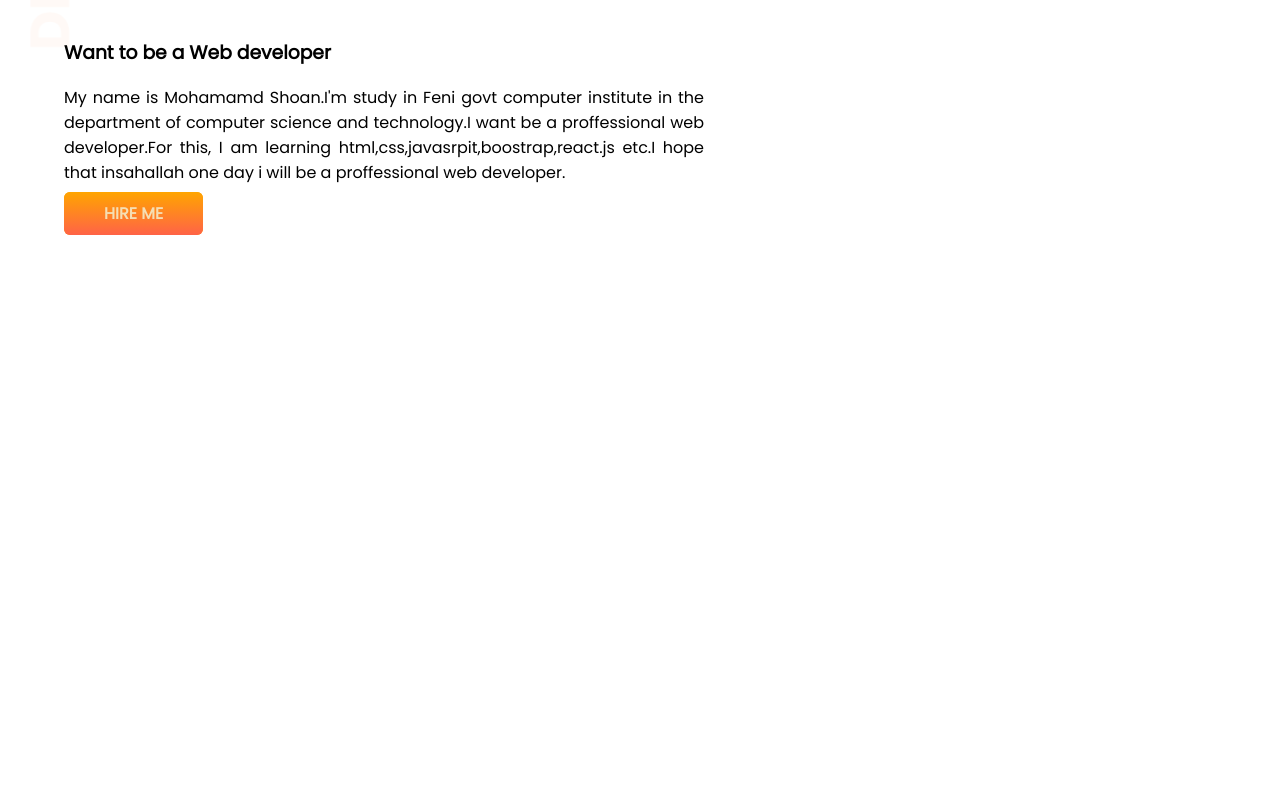
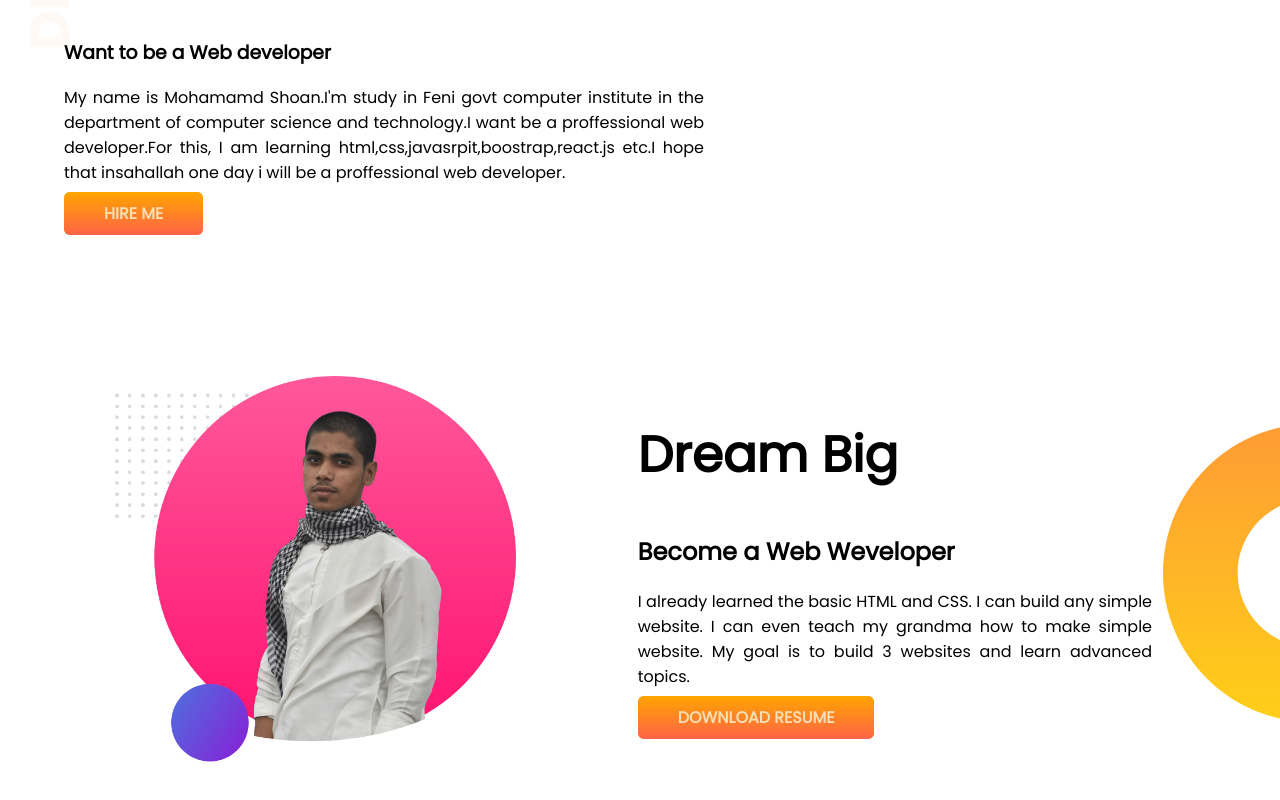
Before and after one commit to shaonmohammad/developer.portfolio, a plain HTML site: page index.html in a window 1280 px wide. Shown: the part 312-1112 px from the top of the page. Before the commit the page ends 800 px from the top, so only its background shows below. Drawn offline with Linux system fonts and the light colour scheme.

Commit message:
second part

```diff
--- a/index.html
+++ b/index.html
@@ -34,6 +34,20 @@
             <img src="my photo\shaon1.png" alt="">
         </div>
     </section>
+    <section class="dream-big">
+        <div class="img1">
+            <img src="my photo/shaon2.png" alt="">
+        </div>
+        <div class="title1">
+            <h1>Dream Big</h1>
+            <h2>Become a Web Weveloper</h2>
+            <p>I already learned the basic HTML and CSS. I can build any simple website. I can even teach my grandma how
+                to make simple website. My goal is to build 3 websites and learn advanced topics.</p>
+            <a class="lb" target="_blank" href="">DOWNLOAD RESUME</a>
+        </div>
+
+
+    </section>
 </body>
 
 </html>
--- a/style.css
+++ b/style.css
@@ -14,16 +14,19 @@ span{
 }
 section{
     display: flex;
+    margin-bottom: 150px;
 }
 .title1{
     width: 50%;
     padding-left: 5%;
+    margin-right: 10%;
+
 
 }
 .img1 img{
     width: 70%;
     padding-left:20%;
-    padding-top: 5%;
+
 
 }
 .lb{
@@ -40,3 +43,8 @@ section{
     background-image: url(images/top-banner.png);
     background-repeat: no-repeat;
 }
+.dream-big{
+    background-image: url(images/dream-bg.png);
+    background-repeat: no-repeat;
+    background-position: right;
+}
```
